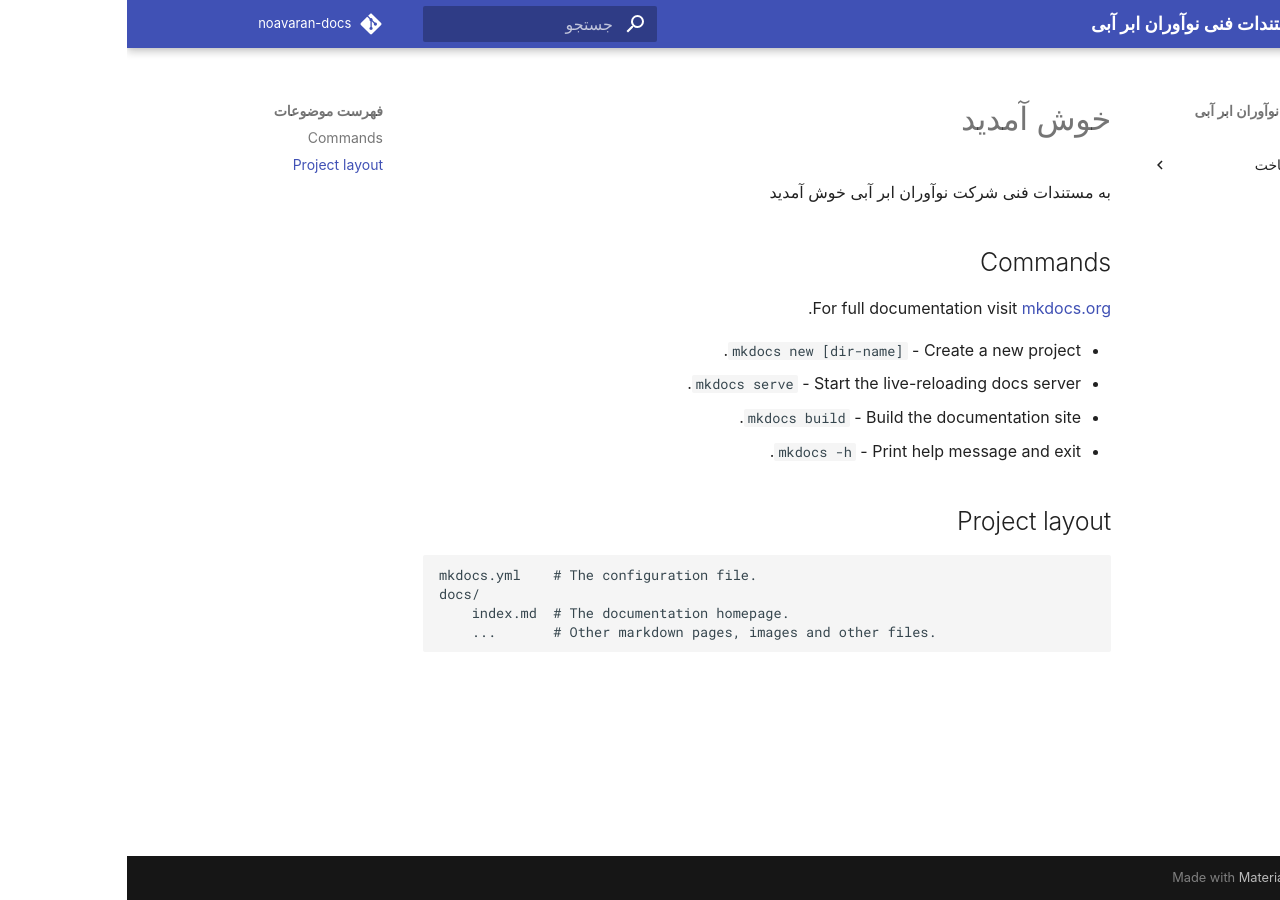
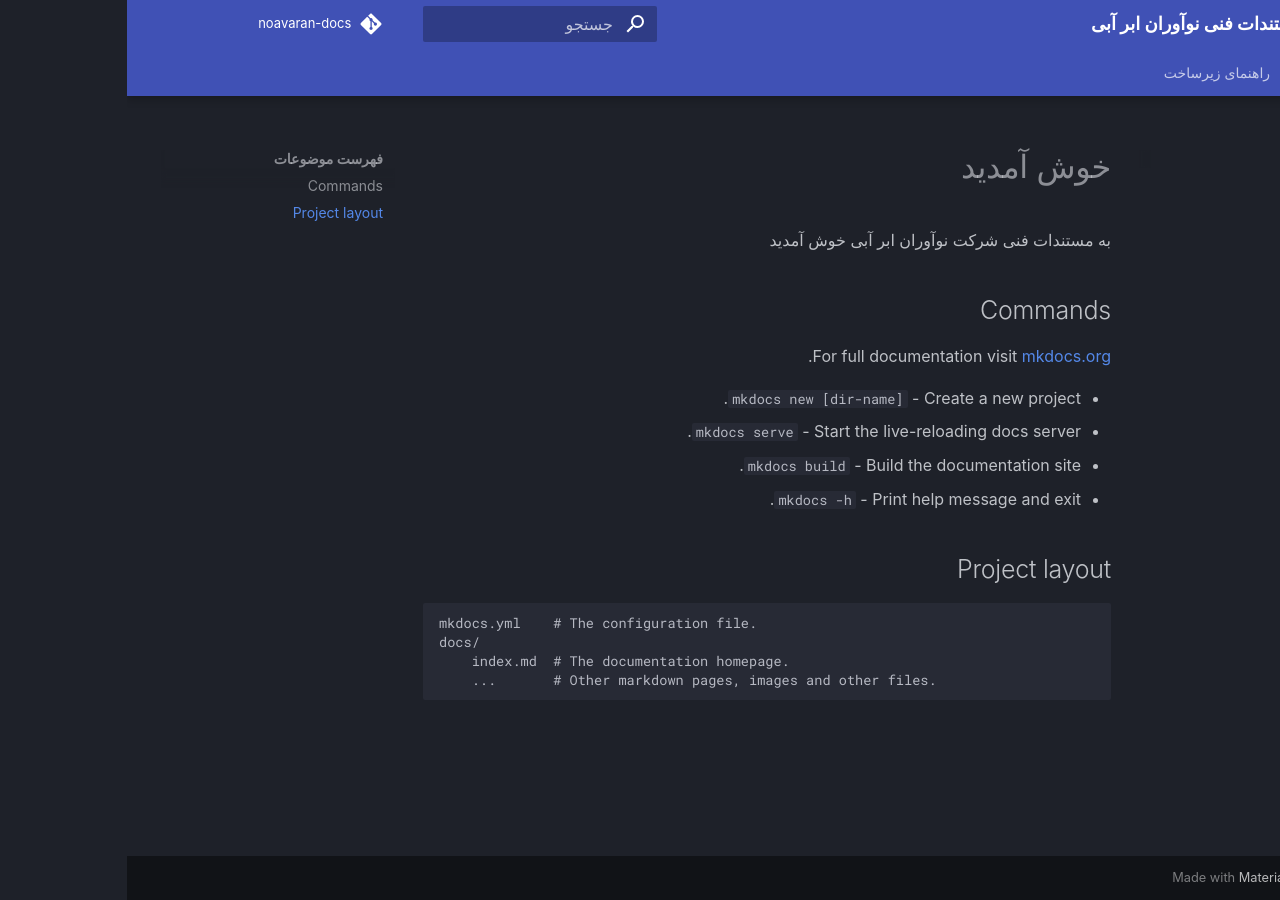
Before and after one commit to blue-innovators/noavaran-docs, an MkDocs documentation site: the page built from docs/index.md, in a window 1280 px wide. Built offline with MkDocs 1.6.1 and Material for MkDocs 9.7.7, drawn with Linux system fonts in a browser that asks for light colours; some web fonts are replaced; comment, search, counter and statistics services are not loaded.

Commit message:
some ui changes

```diff
--- a/mkdocs.yml
+++ b/mkdocs.yml
@@ -4,6 +4,7 @@ site_url: https://docs.bidev.ir
 
 repo_url: https://github.com/blue-innovators/noavaran-docs
 repo_name: noavaran-docs
+edit_uri: edit/master/docs/
 
 nav:
   - index.md
@@ -14,13 +15,15 @@ nav:
 theme:
   name: material
   language: fa
-#  features:
-#    - tabs
+  features:
+    - navigation.tabs
+    - navigation.tabs.sticky
+    - navigation.sections
   font:
     text: vazir
     code: Roboto Mono
   palette:
-    scheme: default
+    scheme: slate
     primary: indigo
     accent: pink
 
```
